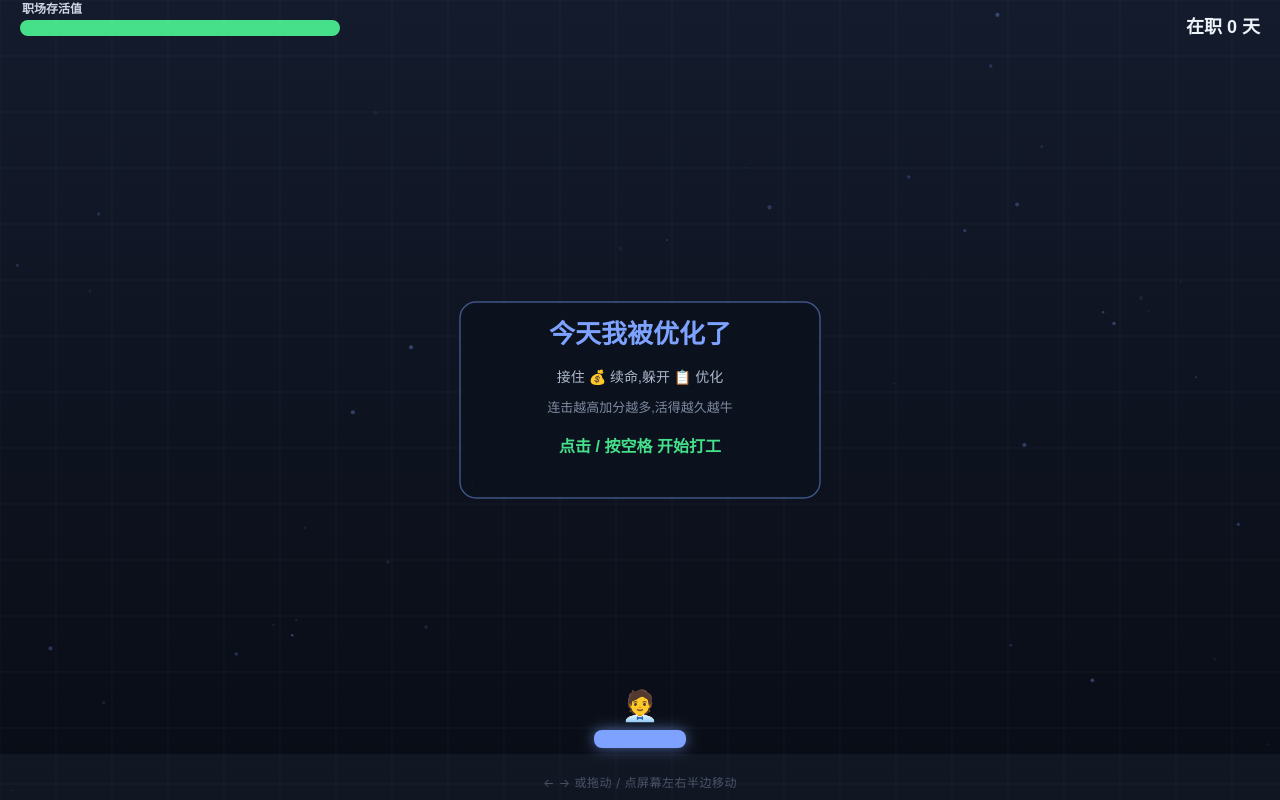
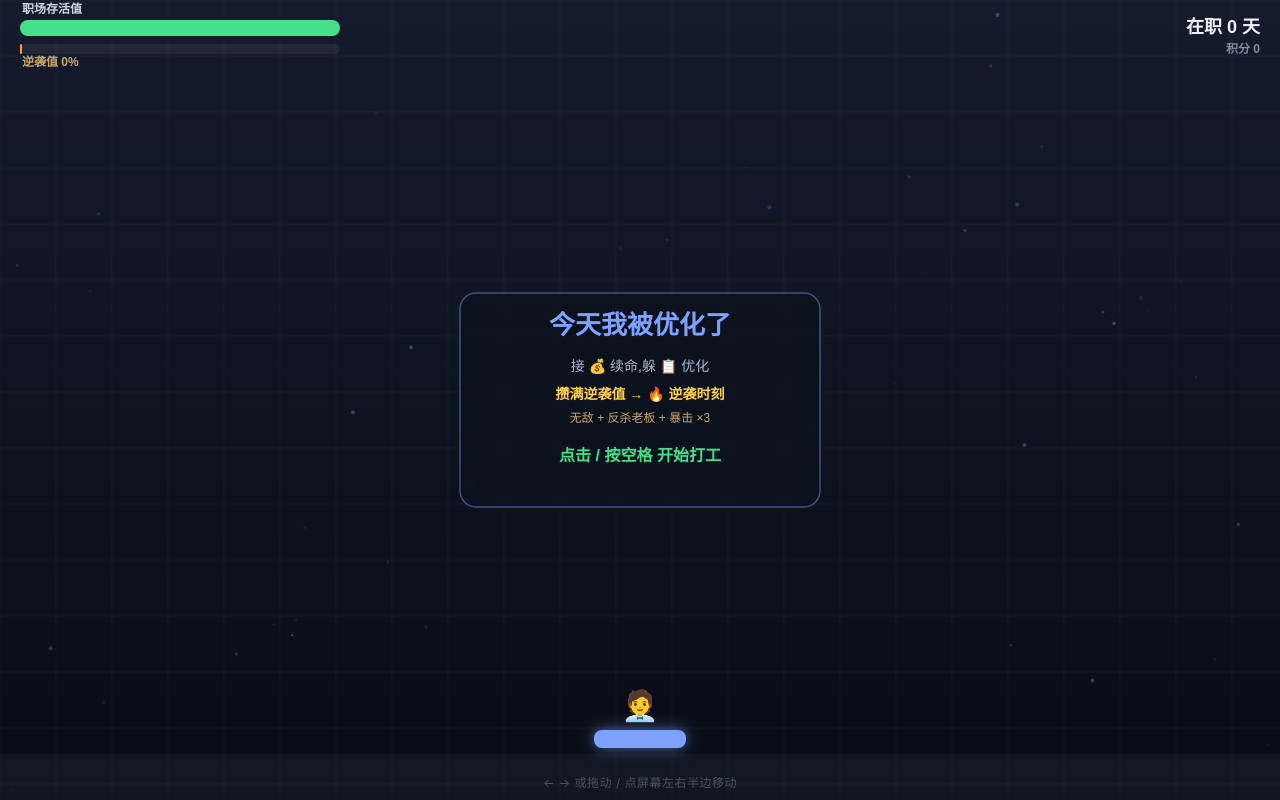
Before and after one commit to 94xhn/optimized-away, a plain HTML site: page index.html in a window 1280 px wide. Drawn offline with Linux system fonts and the light colour scheme; animation ran at ten frames a second.

Commit message:
feat(gameplay): v3 爽点系统 —— 逆袭值 + 逆袭时刻
把 catcher 从"避免惩罚"改造成"蓄力释放"的心流循环,注入爽点:
- 逆袭值槽:接好物攒槽(连击越高越快),显性目标牵引
- 🔥 逆袭时刻(满槽自动触发 6 秒):托盘变宽 2.4x + 全屏磁吸自动收割
  + 无敌 + 坏物接住=反杀老板加分 + 暴击 ×3 + 金色变天 + 号角升调音效
- 磁吸收割:高连击时好物吸向托盘,行云流水
- 濒死翻盘:血量<30 时接好物回血翻倍 + 攒怒气更快,绝地反击
- 主题情绪闭环:平时被职场压榨 → 攒满一次性反杀全场
HUD 加逆袭值槽/积分;结算显示总积分;ready 页说明逆袭玩法。

Co-Authored-By: Claude Opus 4.8 <noreply@anthropic.com>

```diff
--- a/index.html
+++ b/index.html
@@ -67,7 +67,6 @@
       if (this.ctx.state === "suspended") this.ctx.resume();
     } catch (e) { this.ok = false; }
   };
-  // 单音:可滑音 + ADSR 衰减
   Audio2.prototype.tone = function (freq, dur, type, vol, slideTo) {
     if (!this.ok || !this.ctx) return;
     var t = this.ctx.currentTime;
@@ -82,7 +81,6 @@
     o.connect(g); g.connect(this.master);
     o.start(t); o.stop(t + dur + 0.03);
   };
-  // 噪声爆破(受击 / 失败)
   Audio2.prototype.noise = function (dur, vol, cut) {
     if (!this.ok || !this.ctx) return;
     var t = this.ctx.currentTime;
@@ -96,13 +94,12 @@
     src.connect(f); f.connect(g); g.connect(this.master);
     src.start(t);
   };
-  // 大调音阶,连续接好物时音高持续爬升 = 上瘾引擎
   var SCALE = [0, 2, 4, 5, 7, 9, 11, 12, 14, 16, 19, 21, 24];
   Audio2.prototype.good = function (step) {
     var semi = SCALE[Math.min(step, SCALE.length - 1)];
-    var freq = 392 * Math.pow(2, semi / 12); // 基准 G4
+    var freq = 392 * Math.pow(2, semi / 12);
     this.tone(freq, 0.14, "triangle", 0.32);
-    this.tone(freq * 2, 0.10, "sine", 0.12); // 高八度泛音点缀
+    this.tone(freq * 2, 0.10, "sine", 0.12);
   };
   Audio2.prototype.bad = function () {
     this.tone(180, 0.22, "sawtooth", 0.34, 64);
@@ -124,6 +121,23 @@
   Audio2.prototype.milestone = function () {
     this.tone(880, 0.10, "square", 0.18);
     this.tone(1320, 0.12, "square", 0.14);
+  };
+  // 逆袭时刻:上行号角琶音
+  Audio2.prototype.fever = function () {
+    var self = this;
+    [392, 494, 587, 698, 880, 1047].forEach(function (f, i) {
+      setTimeout(function () { self.tone(f, 0.16, "square", 0.26); }, i * 55);
+    });
+  };
+  // 反杀:暴击高音
+  Audio2.prototype.smash = function () {
+    this.tone(1047, 0.10, "square", 0.26);
+    this.tone(1568, 0.12, "square", 0.18);
+  };
+  Audio2.prototype.feverEnd = function () {
+    this.tone(523, 0.30, "triangle", 0.26);
+    this.tone(659, 0.30, "triangle", 0.20);
+    this.tone(784, 0.34, "triangle", 0.18);
   };
 
   // ---------- 文案库(梗)----------
@@ -159,6 +173,9 @@
 
   var audio = new Audio2();
 
+  var FEVER_DUR = 6;     // 逆袭时刻持续秒数
+  var BASE_W = 92;       // 托盘基准宽
+
   // ---------- 游戏 ----------
   function Game() {
     this.state = "ready";
@@ -169,13 +186,9 @@
 
   Game.prototype.initStars = function () {
     this.stars = [];
-    var n = Math.round((W * H) / 22000);
-    n = clamp(n, 24, 70);
+    var n = clamp(Math.round((W * H) / 22000), 24, 70);
     for (var i = 0; i < n; i++) {
-      this.stars.push({
-        x: Math.random() * W, y: Math.random() * H,
-        r: rand(0.6, 2.2), v: rand(8, 28), a: rand(0.05, 0.35)
-      });
+      this.stars.push({ x: Math.random() * W, y: Math.random() * H, r: rand(0.6, 2.2), v: rand(8, 28), a: rand(0.05, 0.35) });
     }
   };
 
@@ -186,22 +199,28 @@
     this.days = 0;
     this.items = [];
     this.pops = [];
-    this.parts = [];     // 粒子
-    this.rings = [];     // 冲击波
-    this.shards = [];    // 被优化时的碎块
+    this.parts = [];
+    this.rings = [];
+    this.shards = [];
     this.spawnTimer = 0;
     this.shake = 0;
-    this.flash = 0;      // 受击红闪
-    this.overFlash = 0;  // 被优化整屏闪
-    this.slowmo = 0;     // 慢动作系数(被优化瞬间)
+    this.flash = 0;
+    this.overFlash = 0;
+    this.slowmo = 0;
     this.combo = 0;
     this.comboTimer = 0;
     this.comboPulse = 0;
     this.hpPulse = 0;
     this.scorePulse = 0;
     this.bgHue = 0;
-    this.nextMile = 15;  // 下一个里程碑天数
-    this.player = { x: W / 2, w: 92, h: 18, speed: 540, sy: 1, sx: 1 };
+    this.nextMile = 15;
+    // —— 爽点核心:逆袭值 + 逆袭时刻 ——
+    this.rage = 0;        // 逆袭值 0→100
+    this.fever = 0;       // >0 = 逆袭时刻剩余秒数
+    this.feverFlash = 0;  // 进入逆袭的金闪
+    this.feverGain = 0;   // 本波逆袭累计得分(收尾结算用)
+    this.ragePulse = 0;
+    this.player = { x: W / 2, w: BASE_W, h: 18, speed: 540, sy: 1, sx: 1 };
     this.keyL = false; this.keyR = false;
     this.pointerX = null;
     if (!this.stars.length) this.initStars();
@@ -216,11 +235,12 @@
 
   Game.prototype.gameOver = function () {
     this.state = "over";
+    this.fever = 0;
+    this.player.w = BASE_W;
     this.overFlash = 1;
     this.slowmo = 1;
     this.shake = 26;
     audio.over();
-    // 托盘炸成碎块
     var p = this.player, y = H - 70;
     for (var i = 0; i < 16; i++) {
       this.shards.push({
@@ -237,7 +257,33 @@
     }
   };
 
+  // —— 逆袭时刻:蓄力释放的高潮 ——
+  Game.prototype.startFever = function () {
+    this.fever = FEVER_DUR;
+    this.feverFlash = 1;
+    this.feverGain = 0;
+    this.player.w = BASE_W * 2.4;     // 托盘横跨大半屏
+    this.shake = Math.max(this.shake, 16);
+    this.addPop(W / 2, H * 0.34, "🔥 逆袭时刻!", "#ffd24a", true);
+    this.ring(W / 2, H * 0.34, "rgba(255,210,74,0.95)");
+    this.burst(W / 2, H * 0.34, "#ffd24a", 40, 1.4);
+    audio.fever();
+  };
+
+  Game.prototype.endFever = function () {
+    this.fever = 0;
+    this.rage = 0;
+    this.player.w = BASE_W;
+    this.addPop(W / 2, H * 0.4, "这波 +" + this.feverGain + ",不亏!", "#ffd24a", true);
+    this.burst(this.player.x, H - 80, "#ffd24a", 30, 1.2);
+    audio.feverEnd();
+  };
+
   Game.prototype.difficulty = function () {
+    if (this.fever > 0) {
+      // 逆袭期:刷屏,多数好物,少量坏物当反杀靶
+      return { fall: 200 + (this.t / 45) * 120, interval: 0.24, badRatio: 0.30 };
+    }
     var d = this.t / 45;
     return {
       fall: 150 + d * 240,
@@ -270,28 +316,23 @@
       var a = Math.random() * 6.2832;
       var sp = rand(40, 320) * power;
       this.parts.push({
-        x: x, y: y,
-        vx: Math.cos(a) * sp, vy: Math.sin(a) * sp - rand(0, 80),
-        life: rand(0.4, 0.9), max: 0.9,
-        r: rand(2, 5) * power, color: color
+        x: x, y: y, vx: Math.cos(a) * sp, vy: Math.sin(a) * sp - rand(0, 80),
+        life: rand(0.4, 0.9), max: 0.9, r: rand(2, 5) * power, color: color
       });
     }
-    if (this.parts.length > 280) this.parts.splice(0, this.parts.length - 280);
+    if (this.parts.length > 320) this.parts.splice(0, this.parts.length - 320);
   };
 
   Game.prototype.ring = function (x, y, color) {
     this.rings.push({ x: x, y: y, r: 10, max: rand(46, 64), life: 1, color: color });
   };
 
-  // 特效层:任何状态都更新(让被优化特效播完)
   Game.prototype.updateFx = function (dt) {
-    // 漂浮数据流
     for (var s = 0; s < this.stars.length; s++) {
       var st = this.stars[s];
       st.y -= st.v * dt;
       if (st.y < -4) { st.y = H + 4; st.x = Math.random() * W; }
     }
-    // 粒子
     for (var i = this.parts.length - 1; i >= 0; i--) {
       var pt = this.parts[i];
       pt.vy += 520 * dt;
@@ -299,14 +340,12 @@
       pt.life -= dt;
       if (pt.life <= 0) this.parts.splice(i, 1);
     }
-    // 冲击波
     for (var k = this.rings.length - 1; k >= 0; k--) {
       var rg = this.rings[k];
       rg.r += (rg.max - rg.r) * Math.min(1, dt * 9);
       rg.life -= dt * 2.2;
       if (rg.life <= 0) this.rings.splice(k, 1);
     }
-    // 碎块
     for (var m = this.shards.length - 1; m >= 0; m--) {
       var sh = this.shards[m];
       sh.vy += 760 * dt;
@@ -314,7 +353,6 @@
       sh.rot += sh.vr * dt; sh.life -= dt * 0.7;
       if (sh.life <= 0 || sh.y > H + 40) this.shards.splice(m, 1);
     }
-    // 浮动文字
     for (var j = this.pops.length - 1; j >= 0; j--) {
       var pop = this.pops[j];
       pop.y += pop.vy * dt; pop.vy *= 0.92;
@@ -322,7 +360,6 @@
       pop.life -= dt * 1.3;
       if (pop.life <= 0) this.pops.splice(j, 1);
     }
-    // 衰减
     if (this.shake > 0) this.shake = Math.max(0, this.shake - dt * 42);
     if (this.flash > 0) this.flash = Math.max(0, this.flash - dt * 2.6);
     if (this.overFlash > 0) this.overFlash = Math.max(0, this.overFlash - dt * 1.4);
@@ -330,6 +367,8 @@
     if (this.comboPulse > 0) this.comboPulse = Math.max(0, this.comboPulse - dt * 3);
     if (this.hpPulse > 0) this.hpPulse = Math.max(0, this.hpPulse - dt * 3);
     if (this.scorePulse > 0) this.scorePulse = Math.max(0, this.scorePulse - dt * 4);
+    if (this.ragePulse > 0) this.ragePulse = Math.max(0, this.ragePulse - dt * 3);
+    if (this.feverFlash > 0) this.feverFlash = Math.max(0, this.feverFlash - dt * 1.6);
     this.player.sy += (1 - this.player.sy) * Math.min(1, dt * 12);
     this.player.sx += (1 - this.player.sx) * Math.min(1, dt * 12);
     this.bgHue += dt * 6;
@@ -342,21 +381,24 @@
     this.t += dt;
     this.days = Math.floor(this.t);
 
-    // 里程碑提示
+    // 逆袭时刻计时
+    if (this.fever > 0) {
+      this.fever -= dt;
+      if (this.fever <= 0) this.endFever();
+    }
+
     if (this.days >= this.nextMile) {
       this.nextMile += 15;
       audio.milestone();
-      this.addPop(W / 2, H * 0.32, "在职 " + this.days + " 天!", "#ffc046", true);
-      this.ring(W / 2, H * 0.32, "rgba(255,192,70,0.8)");
+      this.addPop(W / 2, H * 0.30, "在职 " + this.days + " 天!", "#ffc046", true);
+      this.ring(W / 2, H * 0.30, "rgba(255,192,70,0.8)");
     }
 
-    // combo 超时清零
     if (this.combo > 0) {
       this.comboTimer -= dt;
       if (this.comboTimer <= 0) this.combo = 0;
     }
 
-    // 玩家移动
     var p = this.player;
     if (this.pointerX != null) {
       p.x += (this.pointerX - p.x) * Math.min(1, dt * 16);
@@ -366,30 +408,46 @@
     }
     p.x = clamp(p.x, p.w / 2, W - p.w / 2);
 
-    // 掉落物生成
     this.spawnTimer -= dt;
     if (this.spawnTimer <= 0) {
       this.spawn();
       this.spawnTimer = this.difficulty().interval;
     }
 
+    var dying = this.hp < 30;
     var catchY = H - 70;
     for (var i = this.items.length - 1; i >= 0; i--) {
       var it = this.items[i];
       it.y += it.vy * dt;
       it.spin += it.vspin * dt;
-      // 拖尾采样
+
+      // —— 磁吸收割 —— 逆袭期全吸;平时高连击时吸好物
+      if (this.fever > 0) {
+        it.x += (p.x - it.x) * Math.min(1, dt * 7);
+      } else if (!it.bad && this.combo >= 3) {
+        it.x += (p.x - it.x) * Math.min(0.9, dt * this.combo * 0.7);
+      }
+
       it.trail.push({ x: it.x, y: it.y });
       if (it.trail.length > 6) it.trail.shift();
 
       if (it.y + it.r >= catchY && it.y - it.r <= catchY + p.h) {
         if (Math.abs(it.x - p.x) <= p.w / 2 + it.r * 0.6) {
-          if (it.bad) {
+          if (this.fever > 0) {
+            // 逆袭期:无敌,接到啥都暴击加分;坏物=反杀老板
+            var fg = it.bad ? 25 : 30;
+            this.score += fg; this.feverGain += fg; this.scorePulse = 1;
+            this.player.sy = 1.3; this.player.sx = 0.85;
+            var fc = it.bad ? "#ffd24a" : "#46e08a";
+            this.burst(it.x, catchY - 10, fc, 22, 1.2);
+            this.ring(it.x, catchY - 10, it.bad ? "rgba(255,210,74,0.9)" : "rgba(70,224,138,0.9)");
+            this.addPop(it.x, catchY - 28, (it.bad ? "反杀 " + it.t : it.t) + " +" + fg, fc, it.bad);
+            if (it.bad) audio.smash(); else audio.good(8);
+          } else if (it.bad) {
             this.hp -= 20;
             this.shake = Math.max(this.shake, 16);
-            this.flash = 0.6;
-            this.hpPulse = 1;
-            this.combo = 0;
+            this.flash = 0.6; this.hpPulse = 1; this.combo = 0;
+            this.rage = Math.max(0, this.rage - 15);
             this.player.sy = 0.55; this.player.sx = 1.3;
             this.burst(it.x, catchY - 10, "#ff5b6b", 24, 1.1);
             this.ring(it.x, catchY - 10, "rgba(255,91,107,0.85)");
@@ -398,17 +456,19 @@
             if (this.hp <= 0) { this.hp = 0; this.gameOver(); }
           } else {
             this.combo++;
-            this.comboTimer = 2.6;
-            this.comboPulse = 1;
+            this.comboTimer = 2.6; this.comboPulse = 1;
             var gain = 10 + (this.combo >= 2 ? (this.combo - 1) * 5 : 0);
-            this.hp = Math.min(100, this.hp + 6);
-            this.score += gain;
-            this.scorePulse = 1;
+            this.hp = Math.min(100, this.hp + (dying ? 12 : 6));   // 濒死回血翻倍
+            this.score += gain; this.scorePulse = 1;
+            // 攒逆袭值:连击越高越快,濒死时更快
+            this.rage = Math.min(100, this.rage + (8 + this.combo * 1.5) * (dying ? 1.6 : 1));
+            this.ragePulse = 1;
             this.player.sy = 1.35; this.player.sx = 0.8;
             this.burst(it.x, catchY - 10, "#46e08a", 18, 1);
             this.ring(it.x, catchY - 10, "rgba(70,224,138,0.85)");
             this.addPop(it.x, catchY - 28, it.t + " +" + gain, "#46e08a", this.combo >= 3);
             audio.good(this.combo - 1);
+            if (this.rage >= 100 && this.fever <= 0) this.startFever();
           }
           this.items.splice(i, 1);
           continue;
@@ -421,23 +481,21 @@
   // ---------- 绘制 ----------
   Game.prototype.drawBg = function () {
     var g = ctx.createLinearGradient(0, 0, 0, H);
-    g.addColorStop(0, "#141b2c");
-    g.addColorStop(1, "#080c15");
+    if (this.fever > 0) { g.addColorStop(0, "#3a2a10"); g.addColorStop(1, "#1a1205"); }
+    else { g.addColorStop(0, "#141b2c"); g.addColorStop(1, "#080c15"); }
     ctx.fillStyle = g;
     ctx.fillRect(0, 0, W, H);
 
-    // 漂浮数据流
     for (var s = 0; s < this.stars.length; s++) {
       var st = this.stars[s];
       ctx.globalAlpha = st.a;
-      ctx.fillStyle = "#7da2ff";
+      ctx.fillStyle = this.fever > 0 ? "#ffd24a" : "#7da2ff";
       ctx.beginPath(); ctx.arc(st.x, st.y, st.r, 0, 6.2832); ctx.fill();
     }
     ctx.globalAlpha = 1;
 
-    // 格子间网格(呼吸)
     var br = 0.05 + 0.025 * Math.sin(this.bgHue * 0.5);
-    ctx.strokeStyle = "rgba(120,140,180," + br.toFixed(3) + ")";
+    ctx.strokeStyle = (this.fever > 0 ? "rgba(255,210,74," : "rgba(120,140,180,") + br.toFixed(3) + ")";
     ctx.lineWidth = 1;
     var step = 56;
     for (var x = 0; x <= W; x += step) { ctx.beginPath(); ctx.moveTo(x, 0); ctx.lineTo(x, H); ctx.stroke(); }
@@ -450,7 +508,6 @@
   Game.prototype.drawItems = function () {
     for (var i = 0; i < this.items.length; i++) {
       var it = this.items[i];
-      // 拖尾
       for (var k = 0; k < it.trail.length; k++) {
         var tr = it.trail[k];
         ctx.globalAlpha = (k / it.trail.length) * 0.18;
@@ -460,7 +517,6 @@
         ctx.fill();
       }
       ctx.globalAlpha = 1;
-      // 脉冲光环
       var pulse = 1 + 0.08 * Math.sin(this.t * 6 + it.x);
       ctx.beginPath();
       ctx.arc(it.x, it.y, it.r * pulse, 0, 6.2832);
@@ -469,7 +525,6 @@
       ctx.lineWidth = 2.2;
       ctx.strokeStyle = it.bad ? "rgba(255,91,107,0.7)" : "rgba(70,224,138,0.7)";
       ctx.stroke();
-      // emoji(轻微旋转)
       ctx.save();
       ctx.translate(it.x, it.y + 1);
       ctx.rotate(Math.sin(it.spin) * 0.18);
@@ -517,20 +572,20 @@
   Game.prototype.drawPlayer = function () {
     var p = this.player;
     var y = H - 70;
+    var fev = this.fever > 0;
     ctx.save();
     ctx.translate(p.x, y + p.h);
     ctx.scale(p.sx, p.sy);
     ctx.translate(-p.x, -(y + p.h));
-    // 托盘 + 发光
-    ctx.shadowColor = "rgba(125,162,255,0.6)";
-    ctx.shadowBlur = 14;
-    ctx.fillStyle = "#7da2ff";
+    ctx.shadowColor = fev ? "rgba(255,210,74,0.9)" : "rgba(125,162,255,0.6)";
+    ctx.shadowBlur = fev ? 22 : 14;
+    ctx.fillStyle = fev ? "#ffd24a" : "#7da2ff";
     roundRect(ctx, p.x - p.w / 2, y, p.w, p.h, 8);
     ctx.fill();
     ctx.shadowBlur = 0;
     ctx.font = "30px serif";
     ctx.textAlign = "center"; ctx.textBaseline = "middle";
-    ctx.fillText("🧑‍💼", p.x, y - 22);
+    ctx.fillText(fev ? "😤" : "🧑‍💼", p.x, y - 22);
     ctx.restore();
   };
 
@@ -548,7 +603,6 @@
   };
 
   Game.prototype.drawVignette = function () {
-    // 低血量边缘红色脉动警告
     if (this.hp >= 35 && this.flash <= 0) return;
     var danger = this.hp < 35 ? (1 - this.hp / 35) : 0;
     var pulse = 0.5 + 0.5 * Math.sin(this.t * 8);
@@ -561,6 +615,22 @@
     ctx.fillRect(0, 0, W, H);
   };
 
+  Game.prototype.drawFeverFX = function () {
+    if (this.feverFlash > 0) {
+      ctx.fillStyle = "rgba(255,200,60," + (this.feverFlash * 0.45).toFixed(3) + ")";
+      ctx.fillRect(0, 0, W, H);
+    }
+    if (this.fever > 0) {
+      var pulse = 0.5 + 0.5 * Math.sin(this.t * 12);
+      var a = 0.12 + 0.12 * pulse;
+      var g = ctx.createRadialGradient(W / 2, H / 2, Math.min(W, H) * 0.30, W / 2, H / 2, Math.max(W, H) * 0.75);
+      g.addColorStop(0, "rgba(255,200,60,0)");
+      g.addColorStop(1, "rgba(255,180,30," + a.toFixed(3) + ")");
+      ctx.fillStyle = g;
+      ctx.fillRect(0, 0, W, H);
+    }
+  };
+
   Game.prototype.drawOverFlash = function () {
     if (this.overFlash <= 0) return;
     ctx.fillStyle = "rgba(255,60,80," + (this.overFlash * 0.5).toFixed(3) + ")";
@@ -569,12 +639,11 @@
 
   Game.prototype.drawHUD = function () {
     var bw = Math.min(W - 40, 320), bh = 16, bx = 20, by = 20;
-    // 血条底
+    // 血条
     ctx.fillStyle = "rgba(255,255,255,0.08)";
     roundRect(ctx, bx, by, bw, bh, 8); ctx.fill();
     var ratio = this.hp / 100;
     var col = this.hp > 50 ? "#46e08a" : (this.hp > 25 ? "#ffc046" : "#ff5b6b");
-    // 受击脉冲:血条放大一点
     var hpScale = 1 + this.hpPulse * 0.12;
     ctx.save();
     ctx.translate(bx, by + bh / 2); ctx.scale(1, hpScale); ctx.translate(-bx, -(by + bh / 2));
@@ -588,6 +657,33 @@
     ctx.textAlign = "left"; ctx.textBaseline = "middle";
     ctx.fillText("职场存活值", bx + 2, by - 10);
 
+    // —— 逆袭值槽(血条下方)——
+    var ry = by + bh + 8, rh = 10;
+    ctx.fillStyle = "rgba(255,255,255,0.06)";
+    roundRect(ctx, bx, ry, bw, rh, 5); ctx.fill();
+    if (this.fever > 0) {
+      // 逆袭进行中:显示剩余时间(金色递减 + 闪烁)
+      var fr = clamp(this.fever / FEVER_DUR, 0, 1);
+      ctx.fillStyle = "#ffd24a";
+      ctx.shadowColor = "#ffd24a"; ctx.shadowBlur = 10 + 6 * Math.sin(this.t * 14);
+      roundRect(ctx, bx, ry, Math.max(2, bw * fr), rh, 5); ctx.fill();
+      ctx.shadowBlur = 0;
+      ctx.fillStyle = "#ffd24a";
+      ctx.fillText("🔥 逆袭中 ×3 反杀!", bx + 2, ry + rh + 9);
+    } else {
+      var rgScale = 1 + this.ragePulse * 0.1;
+      ctx.save();
+      ctx.translate(bx, ry + rh / 2); ctx.scale(1, rgScale); ctx.translate(-bx, -(ry + rh / 2));
+      var full = this.rage >= 100;
+      ctx.fillStyle = full ? "#ffd24a" : "#ff9a3a";
+      if (full) { ctx.shadowColor = "#ffd24a"; ctx.shadowBlur = 12; }
+      roundRect(ctx, bx, ry, Math.max(2, bw * (this.rage / 100), 0), rh, 5); ctx.fill();
+      ctx.shadowBlur = 0;
+      ctx.restore();
+      ctx.fillStyle = "#caa86a";
+      ctx.fillText("逆袭值 " + (this.rage | 0) + "%", bx + 2, ry + rh + 9);
+    }
+
     // 在职天数
     ctx.textAlign = "right";
     var dScale = 1 + this.scorePulse * 0.25;
@@ -597,12 +693,27 @@
     ctx.fillStyle = "#eef2f9";
     ctx.fillText("在职 " + this.days + " 天", 0, 0);
     ctx.restore();
+    ctx.textAlign = "right";
+    ctx.font = "bold 12px sans-serif";
+    ctx.fillStyle = "#7f8aa0";
+    ctx.fillText("积分 " + this.score, W - 20, by + 30);
 
-    // 连击
-    if (this.combo >= 2) {
-      var cs = 1 + this.comboPulse * 0.5;
+    // 逆袭大字 / 连击
+    if (this.fever > 0) {
+      var cs = 1 + Math.max(0, this.feverFlash) * 0.4;
       ctx.save();
-      ctx.translate(W / 2, by + 64); ctx.scale(cs, cs);
+      ctx.translate(W / 2, by + 78); ctx.scale(cs, cs);
+      ctx.textAlign = "center"; ctx.textBaseline = "middle";
+      ctx.fillStyle = "#ffd24a";
+      ctx.shadowColor = "rgba(255,210,74,0.8)"; ctx.shadowBlur = 16;
+      ctx.font = "bold 30px sans-serif";
+      ctx.fillText("🔥 逆袭时刻 " + Math.ceil(this.fever) + "s", 0, 0);
+      ctx.shadowBlur = 0;
+      ctx.restore();
+    } else if (this.combo >= 2) {
+      var ccs = 1 + this.comboPulse * 0.5;
+      ctx.save();
+      ctx.translate(W / 2, by + 78); ctx.scale(ccs, ccs);
       ctx.textAlign = "center"; ctx.textBaseline = "middle";
       ctx.fillStyle = "#ffc046";
       ctx.shadowColor = "rgba(255,192,70,0.7)"; ctx.shadowBlur = 12;
@@ -610,8 +721,7 @@
       ctx.fillText("🔥 x" + this.combo, 0, 0);
       ctx.shadowBlur = 0;
       ctx.restore();
-      // combo 计时条
-      var cw = 80, cx = W / 2 - cw / 2, cy = by + 86;
+      var cw = 80, cx = W / 2 - cw / 2, cy = by + 96;
       ctx.fillStyle = "rgba(255,192,70,0.25)";
       roundRect(ctx, cx, cy, cw, 4, 2); ctx.fill();
       ctx.fillStyle = "#ffc046";
@@ -640,19 +750,21 @@
 
   Game.prototype.drawReady = function () {
     drawCenterCard([
-      { text: "今天我被优化了", font: "bold 26px sans-serif", color: "#7da2ff", gap: 42 },
-      { text: "接住 💰 续命,躲开 📋 优化", font: "14px sans-serif", color: "#aeb8cc", gap: 30 },
-      { text: "连击越高加分越多,活得越久越牛", font: "13px sans-serif", color: "#7f8aa0", gap: 40 },
+      { text: "今天我被优化了", font: "bold 26px sans-serif", color: "#7da2ff", gap: 40 },
+      { text: "接 💰 续命,躲 📋 优化", font: "14px sans-serif", color: "#aeb8cc", gap: 28 },
+      { text: "攒满逆袭值 → 🔥 逆袭时刻", font: "bold 14px sans-serif", color: "#ffd24a", gap: 24 },
+      { text: "无敌 + 反杀老板 + 暴击 ×3", font: "12px sans-serif", color: "#caa86a", gap: 38 },
       { text: "点击 / 按空格 开始打工", font: "bold 16px sans-serif", color: "#46e08a", gap: 24 }
     ]);
   };
 
   Game.prototype.drawOver = function () {
     drawCenterCard([
-      { text: "💼 你被优化了", font: "bold 26px sans-serif", color: "#ff5b6b", gap: 44 },
-      { text: "在职 " + this.days + " 天", font: "bold 22px sans-serif", color: "#eef2f9", gap: 34 },
-      { text: verdict(this.days), font: "13px sans-serif", color: "#aeb8cc", gap: 32 },
-      { text: "最高纪录:在职 " + this.best + " 天", font: "13px sans-serif", color: "#7f8aa0", gap: 40 },
+      { text: "💼 你被优化了", font: "bold 26px sans-serif", color: "#ff5b6b", gap: 42 },
+      { text: "在职 " + this.days + " 天", font: "bold 22px sans-serif", color: "#eef2f9", gap: 30 },
+      { text: "总积分 " + this.score, font: "14px sans-serif", color: "#ffd24a", gap: 30 },
+      { text: verdict(this.days), font: "13px sans-serif", color: "#aeb8cc", gap: 30 },
+      { text: "最高纪录:在职 " + this.best + " 天", font: "13px sans-serif", color: "#7f8aa0", gap: 38 },
       { text: "点击 / 空格 再就业", font: "bold 16px sans-serif", color: "#46e08a", gap: 24 }
     ]);
   };
@@ -672,6 +784,7 @@
     ctx.restore();
 
     this.drawVignette();
+    this.drawFeverFX();
     this.drawOverFlash();
     this.drawHUD();
     if (this.state === "ready") this.drawReady();
@@ -738,7 +851,6 @@
     if (!last) last = ts;
     var dt = Math.min(0.05, (ts - last) / 1000);
     last = ts;
-    // 被优化瞬间的慢动作
     if (game.slowmo > 0) dt *= lerp(1, 0.25, clamp(game.slowmo, 0, 1));
     game.update(dt);
     game.render();
```
